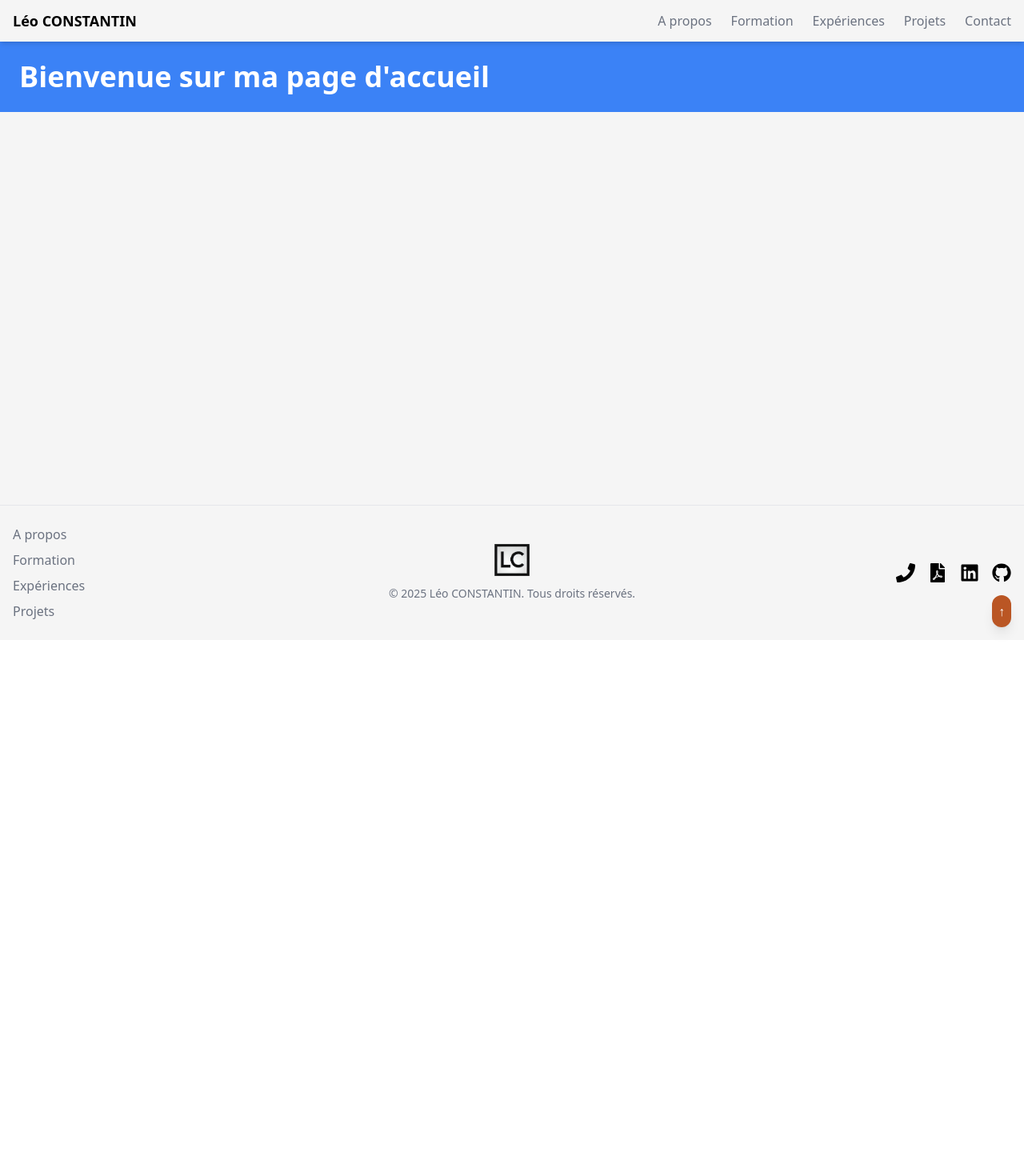
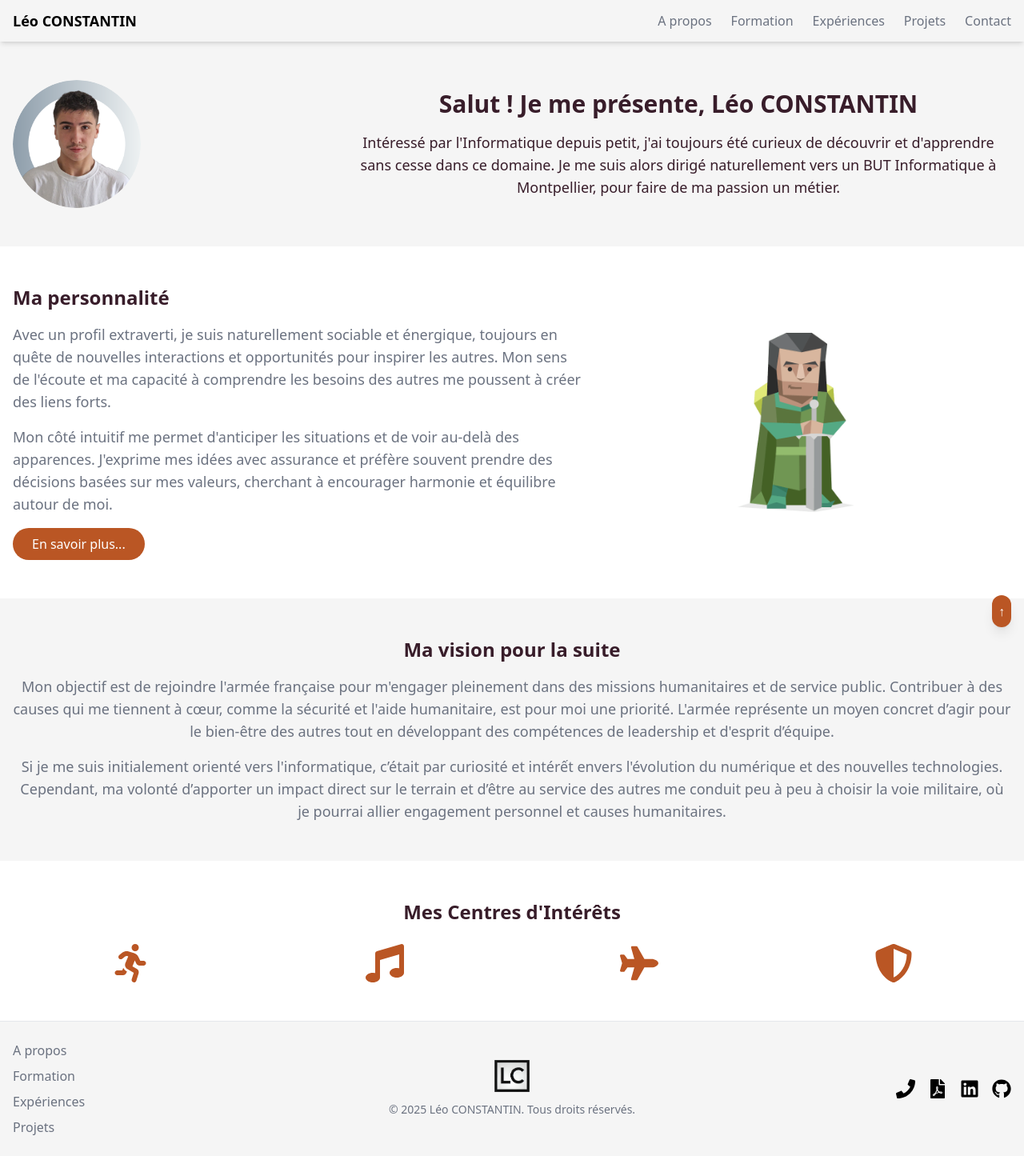
Before and after one commit to ConstantinLeo/portfolio, a React (Vite) app: page / in a window 1280 px wide. Shown: the whole page at 80% size. Before the commit the page ends 800 px from the top, so only its background shows below. Built offline with nearby package versions, Linux system fonts and the light colour scheme.

Commit message:
feat: Ajout du contenu de la section A propos

```diff
--- a/src/pages/Home.jsx
+++ b/src/pages/Home.jsx
@@ -1,9 +1,99 @@
-import React from 'react';
+import React from "react";
+import {FaRunning, FaMusic, FaPlane, FaShieldAlt} from "react-icons/fa";
 
 function Home() {
     return (
-        <div className="bg-blue-500 text-white p-6">
-            <h1 className="text-4xl font-bold">Bienvenue sur ma page d'accueil</h1>
+        <div className="font-poppins">
+            {/* Section Présentation */}
+            <section className="py-12 bg-white-smoke text-dark-purple text-center">
+                <div className="container mx-auto px-4">
+                    <div className="flex flex-col md:flex-row items-center justify-between">
+                        <img src="/images/Photo-CONSTANTIN-Leo.png" alt="Ma Photo" className="rounded-full h-40 w-40 mb-4 md:mb-0"/>
+                        <div className="md:w-2/3">
+                            <h1 className="text-3xl font-bold">Salut ! Je me présente, Léo CONSTANTIN</h1>
+                            <p className="mt-4 text-lg">
+                                Intéressé par l'Informatique depuis petit, j'ai toujours été curieux de découvrir et d'apprendre sans cesse dans ce domaine.
+                                Je me suis alors dirigé naturellement vers un BUT Informatique à Montpellier, pour faire de ma passion un métier.
+                            </p>
+                        </div>
+                    </div>
+                </div>
+            </section>
+
+            {/* Section Personnalité */}
+            <section className="py-12 bg-white">
+                <div className="container mx-auto px-4 flex flex-col lg:flex-row items-center">
+                    <div className="text-center lg:text-left lg:w-2/3">
+                        <h2 className="text-2xl font-bold text-dark-purple">Ma personnalité</h2>
+                        <p className="text-slate-gray mt-4 text-lg"> Avec un profil extraverti, je suis naturellement
+                            sociable et énergique, toujours en quête de nouvelles interactions et opportunités pour
+                            inspirer les autres. Mon sens de l'écoute et ma capacité à comprendre les besoins des autres
+                            me poussent à créer des liens forts.</p>
+                        <p className="text-slate-gray mt-4 text-lg">Mon côté intuitif me permet d'anticiper les
+                            situations et de voir au-delà des apparences. J'exprime mes idées avec assurance et préfère
+                            souvent prendre des décisions basées sur mes valeurs, cherchant à encourager harmonie et
+                            équilibre autour de moi.</p>
+                        <a
+                            href="https://www.16personalities.com/fr/la-personnalite-enfj"
+                            target="_blank"
+                            rel="noopener noreferrer"
+                            className="inline-flex items-center bg-burnt-orange text-white mt-4 py-2 px-6 rounded-full hover:bg-dark-purple transition duration-300"
+                        >
+                            En savoir plus...
+                        </a>
+
+                    </div>
+                    <div className="mt-8 lg:mt-0 lg:w-1/2 flex justify-center">
+                        <img
+                            src="/images/personnalite.png"
+                            alt="Image illustrant la personnalité"
+                            className="max-w-56 h-auto rounded-lg"
+                        />
+                    </div>
+                </div>
+            </section>
+
+            {/* Section Objectifs */}
+            <section className="py-12 bg-white-smoke">
+                <div className="container mx-auto px-4 text-center">
+                    <h2 className="text-2xl font-bold text-dark-purple">Ma vision pour la suite</h2>
+                    <p className="mt-4 text-lg text-slate-gray">Mon objectif est de rejoindre l'armée française pour m'engager pleinement dans des missions humanitaires et de service public. Contribuer à des causes qui me tiennent à cœur, comme la sécurité et l'aide humanitaire, est pour moi une priorité. L'armée représente un moyen concret d’agir pour le bien-être des autres tout en développant des compétences de leadership et d'esprit d’équipe.</p>
+                    <p className="mt-4 text-lg text-slate-gray">Si je me suis initialement orienté vers l'informatique, c’était par curiosité et intérết envers l'évolution du numérique et des nouvelles technologies. Cependant, ma volonté d’apporter un impact direct sur le terrain et d’être au service des autres me conduit peu à peu à choisir la voie militaire, où je pourrai allier engagement personnel et causes humanitaires.</p>
+                </div>
+            </section>
+
+            {/* Section Centres d'intérêts */}
+            <section className="py-12 bg-white">
+                <div className="container mx-auto px-4 text-center">
+                    <h2 className="text-2xl font-bold text-dark-purple">Mes Centres d'Intérêts</h2>
+                    <div className="mt-6 grid grid-cols-2 md:grid-cols-4 gap-6">
+                        <div className="card relative">
+                        <FaRunning size={48} className="mx-auto text-burnt-orange"/>
+                            <div className="overlay absolute inset-0 bg-black bg-opacity-50 text-white opacity-0 hover:opacity-100 flex justify-center items-center transition-opacity duration-300">
+                                <p>Course à pied (Semi-Marathonien)</p>
+                            </div>
+                        </div>
+                        <div className="card relative">
+                            <FaMusic size={48} className="mx-auto text-burnt-orange"/>
+                            <div className="overlay absolute inset-0 bg-black bg-opacity-50 text-white opacity-0 hover:opacity-100 flex justify-center items-center transition-opacity duration-300">
+                                <p>Danse latine (Jive, Samba, Rumba, Paso Doble, Cha Cha)</p>
+                            </div>
+                        </div>
+                        <div className="card relative">
+                            <FaPlane size={48} className="mx-auto text-burnt-orange"/>
+                            <div className="overlay absolute inset-0 bg-black bg-opacity-50 text-white opacity-0 hover:opacity-100 flex justify-center items-center transition-opacity duration-300">
+                                <p>Tourisme & Voyage</p>
+                            </div>
+                        </div>
+                        <div className="card relative">
+                            <FaShieldAlt size={48} className="mx-auto text-burnt-orange"/>
+                            <div className="overlay absolute inset-0 bg-black bg-opacity-50 text-white opacity-0 hover:opacity-100 flex justify-center items-center transition-opacity duration-300">
+                                <p>Armée Française</p>
+                            </div>
+                        </div>
+                    </div>
+                </div>
+            </section>
         </div>
     );
 }
```
Also changed, not shown: public/images/Photo-CONSTANTIN-Leo.png (added), public/images/personnalite.png (added).
